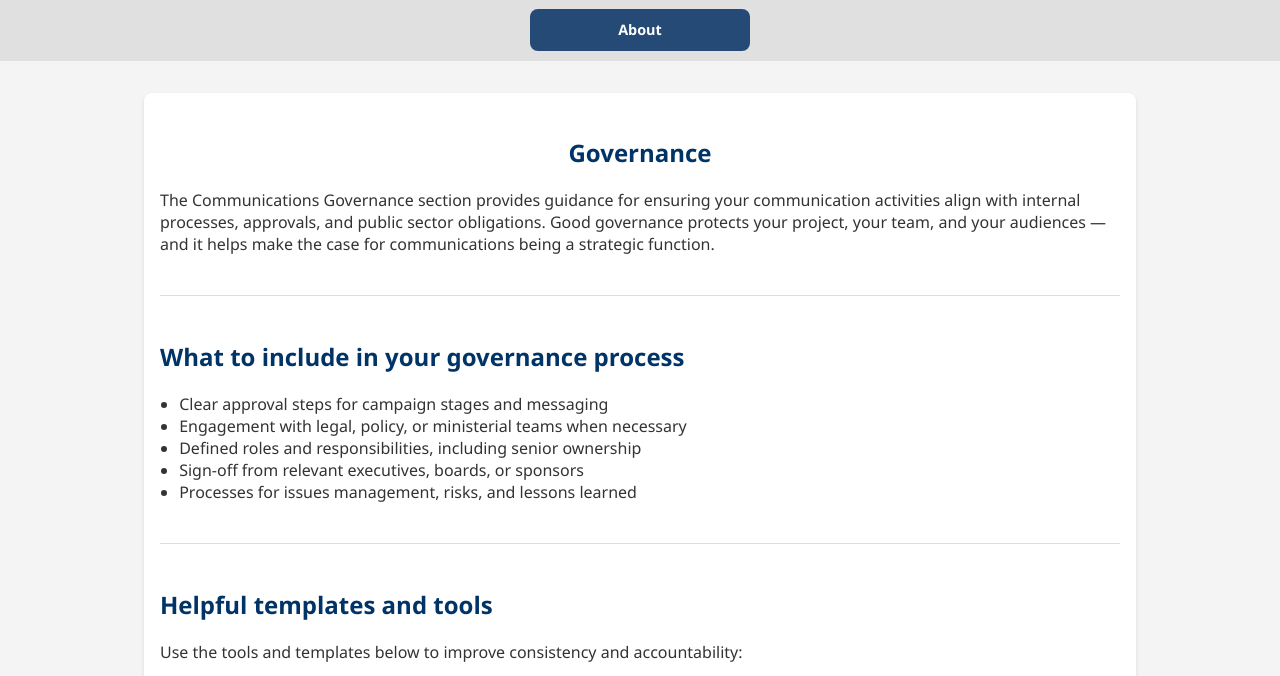
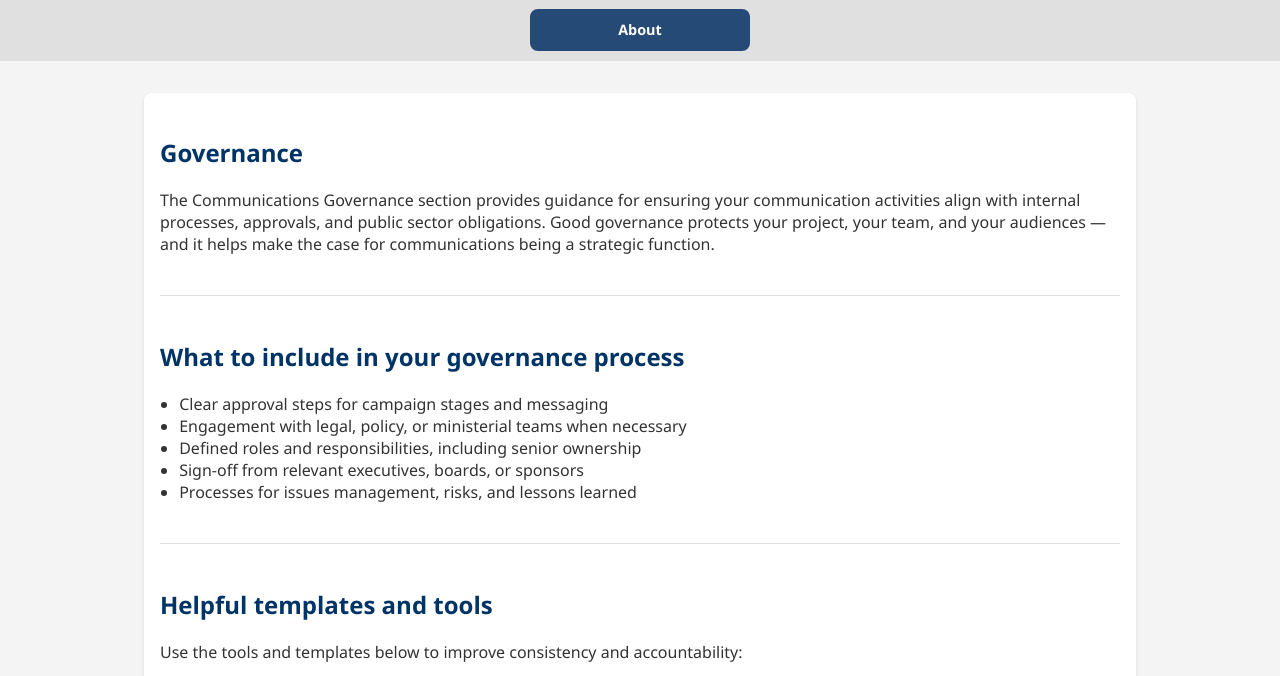
Before and after one commit to Willmacp/Comms-assist, a plain HTML site: page governance.html in a window 1280 px wide. Shown: the part 89-765 px from the top of the page. Drawn offline with Linux system fonts and the light colour scheme.

Commit message:
Update governance.html

```diff
--- a/governance.html
+++ b/governance.html
@@ -145,7 +145,7 @@
 
 <main>
   <section>
-    <center><h1>Governance</h1></center>
+    <h1>Governance</h1>
     <p>The Communications Governance section provides guidance for ensuring your communication activities align with internal processes, approvals, and public sector obligations. Good governance protects your project, your team, and your audiences — and it helps make the case for communications being a strategic function.</p>
   </section>
 
```
